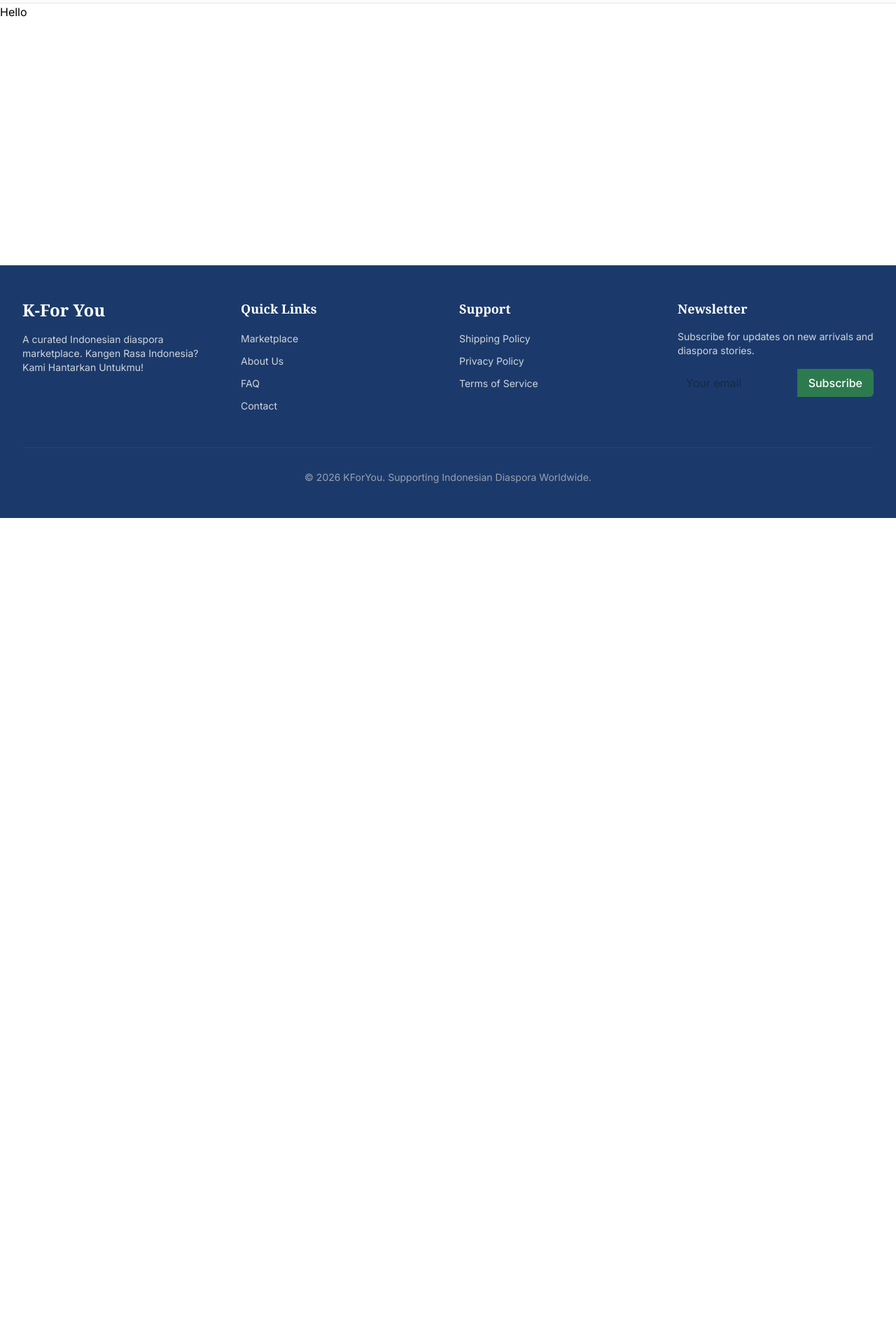
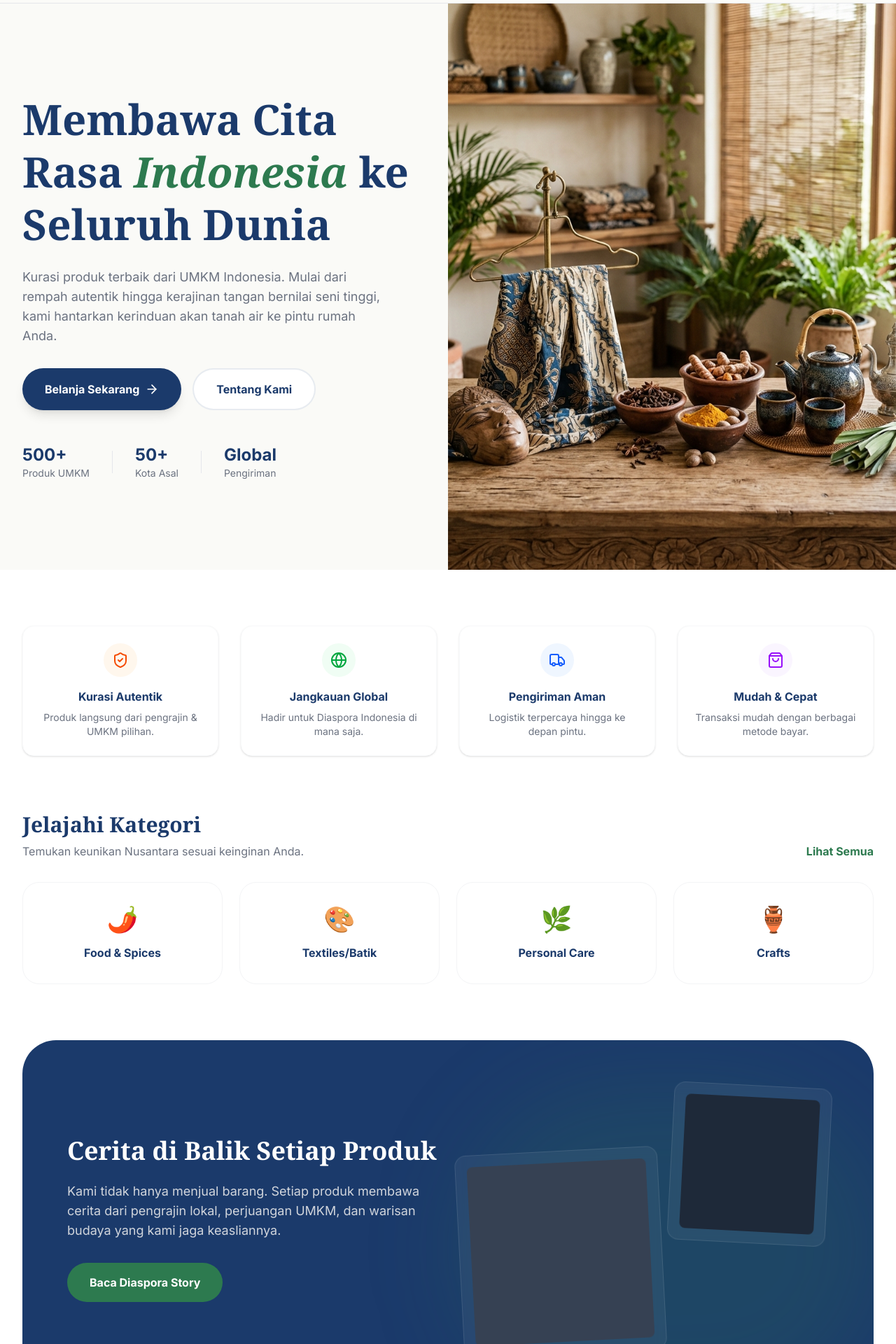
Before and after one commit to haikal-devtech/K-ForYou, a Next.js app: page / in a window 1280 px wide. Shown: the part 60-1980 px from the top of the page at 70% size. Before the commit the page ends 800 px from the top, so only its background shows below. Built offline with nearby package versions, Linux system fonts and the light colour scheme.

Commit message:
Feat: Implement premium Hero section and landing page content

```diff
--- a/app/(public)/page.tsx
+++ b/app/(public)/page.tsx
@@ -1,7 +1,100 @@
+import Hero from '@/components/layout/Hero';
+import Link from 'next/link';
+import { ShoppingBag, Globe, ShieldCheck, Truck } from 'lucide-react';
+
+const categories = [
+  { id: 'food', name: 'Food & Spices', icon: '🌶️', slug: 'food-spices' },
+  { id: 'textiles', name: 'Textiles/Batik', icon: '🎨', slug: 'textiles-batik' },
+  { id: 'care', name: 'Personal Care', icon: '🌿', slug: 'personal-care' },
+  { id: 'crafts', name: 'Crafts', icon: '🏺', slug: 'crafts' },
+];
+
 export default function HomePage() {
   return (
-    <div>
-      Hello
+    <div className="flex flex-col gap-20 pb-20">
+      <Hero />
+
+      {/* Features */}
+      <section className="max-w-7xl mx-auto px-4 sm:px-6 lg:px-8">
+        <div className="grid grid-cols-1 md:grid-cols-4 gap-8">
+          <div className="flex flex-col items-center text-center p-6 bg-white rounded-2xl shadow-sm border border-gray-50">
+            <div className="w-12 h-12 bg-orange-50 rounded-full flex items-center justify-center text-orange-600 mb-4">
+              <ShieldCheck className="w-6 h-6" />
+            </div>
+            <h3 className="font-bold text-primary-navy mb-2">Kurasi Autentik</h3>
+            <p className="text-sm text-text-muted">Produk langsung dari pengrajin & UMKM pilihan.</p>
+          </div>
+          <div className="flex flex-col items-center text-center p-6 bg-white rounded-2xl shadow-sm border border-gray-50">
+            <div className="w-12 h-12 bg-green-50 rounded-full flex items-center justify-center text-green-600 mb-4">
+              <Globe className="w-6 h-6" />
+            </div>
+            <h3 className="font-bold text-primary-navy mb-2">Jangkauan Global</h3>
+            <p className="text-sm text-text-muted">Hadir untuk Diaspora Indonesia di mana saja.</p>
+          </div>
+          <div className="flex flex-col items-center text-center p-6 bg-white rounded-2xl shadow-sm border border-gray-50">
+            <div className="w-12 h-12 bg-blue-50 rounded-full flex items-center justify-center text-blue-600 mb-4">
+              <Truck className="w-6 h-6" />
+            </div>
+            <h3 className="font-bold text-primary-navy mb-2">Pengiriman Aman</h3>
+            <p className="text-sm text-text-muted">Logistik terpercaya hingga ke depan pintu.</p>
+          </div>
+          <div className="flex flex-col items-center text-center p-6 bg-white rounded-2xl shadow-sm border border-gray-50">
+            <div className="w-12 h-12 bg-purple-50 rounded-full flex items-center justify-center text-purple-600 mb-4">
+              <ShoppingBag className="w-6 h-6" />
+            </div>
+            <h3 className="font-bold text-primary-navy mb-2">Mudah & Cepat</h3>
+            <p className="text-sm text-text-muted">Transaksi mudah dengan berbagai metode bayar.</p>
+          </div>
+        </div>
+      </section>
+
+      {/* Categories */}
+      <section className="max-w-7xl mx-auto px-4 sm:px-6 lg:px-8 w-full">
+        <div className="flex items-end justify-between mb-8">
+          <div>
+            <h2 className="text-3xl font-serif font-bold text-primary-navy mb-2">Jelajahi Kategori</h2>
+            <p className="text-text-muted">Temukan keunikan Nusantara sesuai keinginan Anda.</p>
+          </div>
+          <Link href="/marketplace" className="text-accent-green font-bold hover:underline">Lihat Semua</Link>
+        </div>
+
+        <div className="grid grid-cols-2 md:grid-cols-4 gap-6">
+          {categories.map((cat) => (
+            <Link
+              key={cat.id}
+              href={`/marketplace?category=${cat.id}`}
+              className="group p-8 bg-white rounded-3xl border border-gray-100 hover:border-accent-green hover:shadow-xl transition-all text-center"
+            >
+              <div className="text-4xl mb-4 group-hover:scale-110 transition-transform">{cat.icon}</div>
+              <h3 className="font-bold text-primary-navy group-hover:text-accent-green transition-colors">{cat.name}</h3>
+            </Link>
+          ))}
+        </div>
+      </section>
+
+      {/* Featured CTA */}
+      <section className="max-w-7xl mx-auto px-4 sm:px-6 lg:px-8 w-full">
+        <div className="bg-primary-navy rounded-[3rem] p-8 md:p-16 flex flex-col md:flex-row items-center justify-between gap-8 overflow-hidden relative">
+          <div className="relative z-10 md:w-1/2">
+            <h2 className="text-3xl md:text-4xl font-serif font-bold text-white mb-6">Cerita di Balik Setiap Produk</h2>
+            <p className="text-gray-300 mb-8 text-lg">
+              Kami tidak hanya menjual barang. Setiap produk membawa cerita dari pengrajin lokal, perjuangan UMKM, dan warisan budaya yang kami jaga keasliannya.
+            </p>
+            <Link href="/about" className="inline-block px-8 py-4 bg-accent-green text-white font-bold rounded-full hover:bg-green-600 transition-all">
+              Baca Diaspora Story
+            </Link>
+          </div>
+          <div className="md:w-1/2 relative h-64 md:h-96 w-full">
+            <div className="absolute inset-0 bg-accent-green/20 rounded-full blur-3xl -right-20 -bottom-20"></div>
+            <div className="bg-white/5 backdrop-blur-sm rounded-2xl p-4 absolute top-0 right-0 border border-white/10 rotate-3 hidden md:block">
+               <div className="w-48 h-48 bg-gray-800 rounded-lg animate-pulse"></div>
+            </div>
+            <div className="bg-white/5 backdrop-blur-sm rounded-2xl p-4 absolute bottom-0 left-0 border border-white/10 -rotate-3 hidden md:block">
+               <div className="w-64 h-64 bg-gray-700 rounded-lg animate-pulse"></div>
+            </div>
+          </div>
+        </div>
+      </section>
     </div>
   );
 }
--- /dev/null
+++ b/components/layout/Hero.tsx
@@ -0,0 +1,64 @@
+import Image from 'next/image';
+import Link from 'next/link';
+import { ArrowRight } from 'lucide-react';
+
+export default function Hero() {
+  return (
+    <div className="relative bg-[#FAFAF7] overflow-hidden">
+      <div className="max-w-7xl mx-auto px-4 sm:px-6 lg:px-8">
+        <div className="relative z-10 py-16 sm:py-24 lg:py-32 lg:w-1/2">
+          <h1 className="text-4xl sm:text-5xl lg:text-6xl font-serif font-bold text-primary-navy leading-tight mb-6">
+            Membawa Cita Rasa <span className="text-accent-green italic">Indonesia</span> ke Seluruh Dunia
+          </h1>
+          <p className="text-lg text-text-muted mb-8 max-w-lg">
+            Kurasi produk terbaik dari UMKM Indonesia. Mulai dari rempah autentik hingga kerajinan tangan bernilai seni tinggi, kami hantarkan kerinduan akan tanah air ke pintu rumah Anda.
+          </p>
+          <div className="flex flex-wrap gap-4">
+            <Link
+              href="/marketplace"
+              className="px-8 py-4 bg-primary-navy text-white font-bold rounded-full hover:bg-accent-green transition-all shadow-lg hover:shadow-xl flex items-center gap-2 group"
+            >
+              Belanja Sekarang
+              <ArrowRight className="w-5 h-5 group-hover:translate-x-1 transition-transform" />
+            </Link>
+            <Link
+              href="/about"
+              className="px-8 py-4 bg-white text-primary-navy font-bold rounded-full border-2 border-primary-navy/10 hover:border-primary-navy transition-all"
+            >
+              Tentang Kami
+            </Link>
+          </div>
+
+          <div className="mt-12 flex items-center gap-8">
+            <div>
+              <p className="text-2xl font-bold text-primary-navy">500+</p>
+              <p className="text-sm text-text-muted">Produk UMKM</p>
+            </div>
+            <div className="h-8 w-px bg-gray-200"></div>
+            <div>
+              <p className="text-2xl font-bold text-primary-navy">50+</p>
+              <p className="text-sm text-text-muted">Kota Asal</p>
+            </div>
+            <div className="h-8 w-px bg-gray-200"></div>
+            <div>
+              <p className="text-2xl font-bold text-primary-navy">Global</p>
+              <p className="text-sm text-text-muted">Pengiriman</p>
+            </div>
+          </div>
+        </div>
+      </div>
+
+      <div className="lg:absolute lg:inset-y-0 lg:right-0 lg:w-1/2">
+        <Image
+          className="h-56 w-full object-cover sm:h-72 md:h-96 lg:w-full lg:h-full"
+          src="/kforyou_hero_banner.png" // We will move the generated image here
+          alt="Indonesian Crafts and Spices"
+          width={1200}
+          height={800}
+          priority
+        />
+        <div className="absolute inset-0 bg-gradient-to-r from-[#FAFAF7] via-transparent to-transparent lg:hidden"></div>
+      </div>
+    </div>
+  );
+}
```
Also changed, not shown: public/kforyou_hero_banner.png (added).
